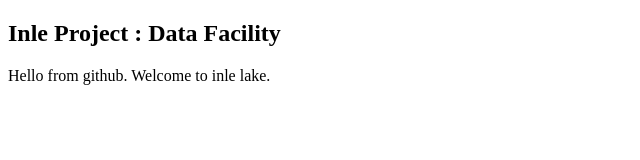
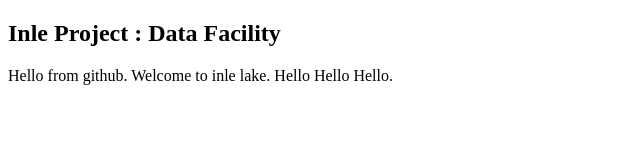
Before and after one commit to KhaingSweWin/project1, a plain HTML site: page index.html in a window 1280 px wide. Shown: the whole page, without its empty margins (0-640 px from the left). Drawn offline with Linux system fonts and the light colour scheme.

Commit message:
messsage

```diff
--- a/index.html
+++ b/index.html
@@ -10,6 +10,7 @@
     <h2>Inle Project : Data Facility</h2>
 <div>
 Hello from github. Welcome to inle lake.
+Hello Hello Hello.
 </div>
 </body>
 </html>
```
